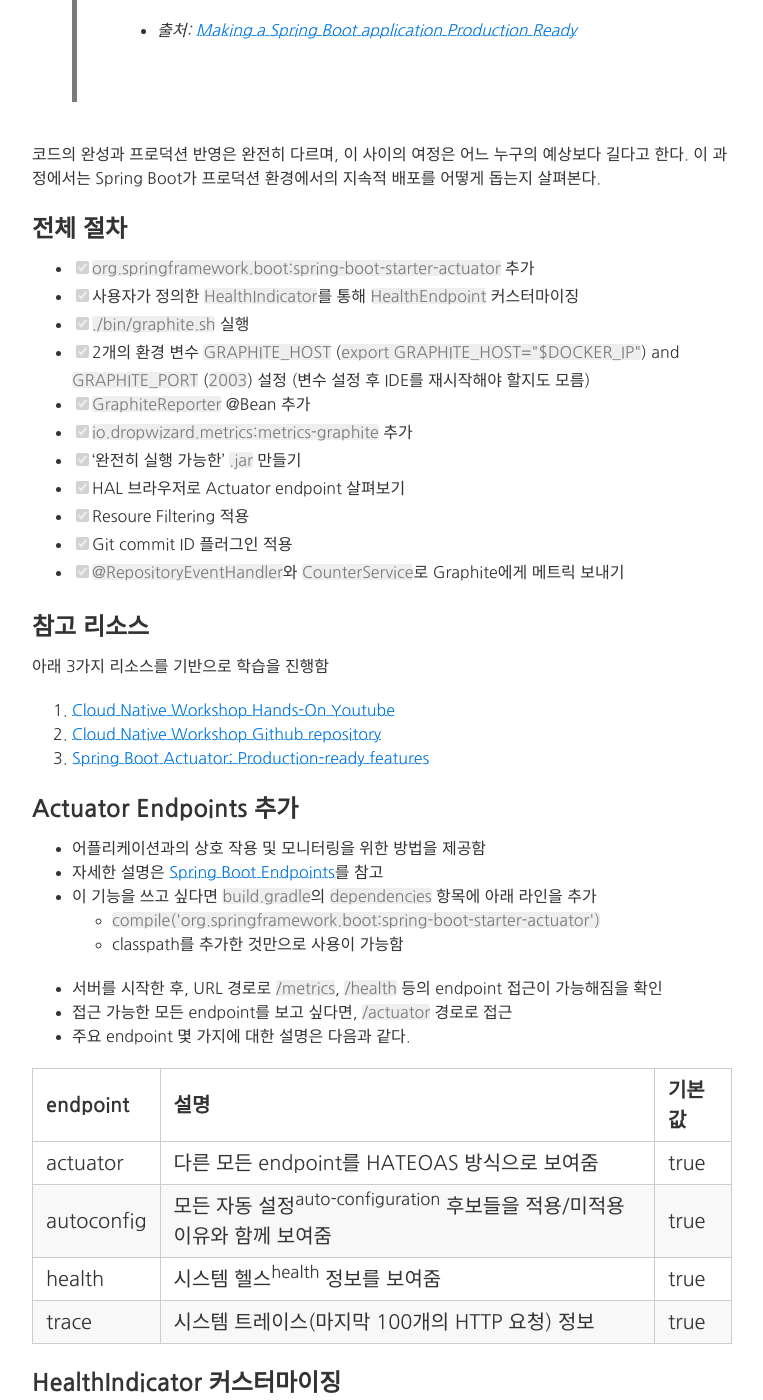
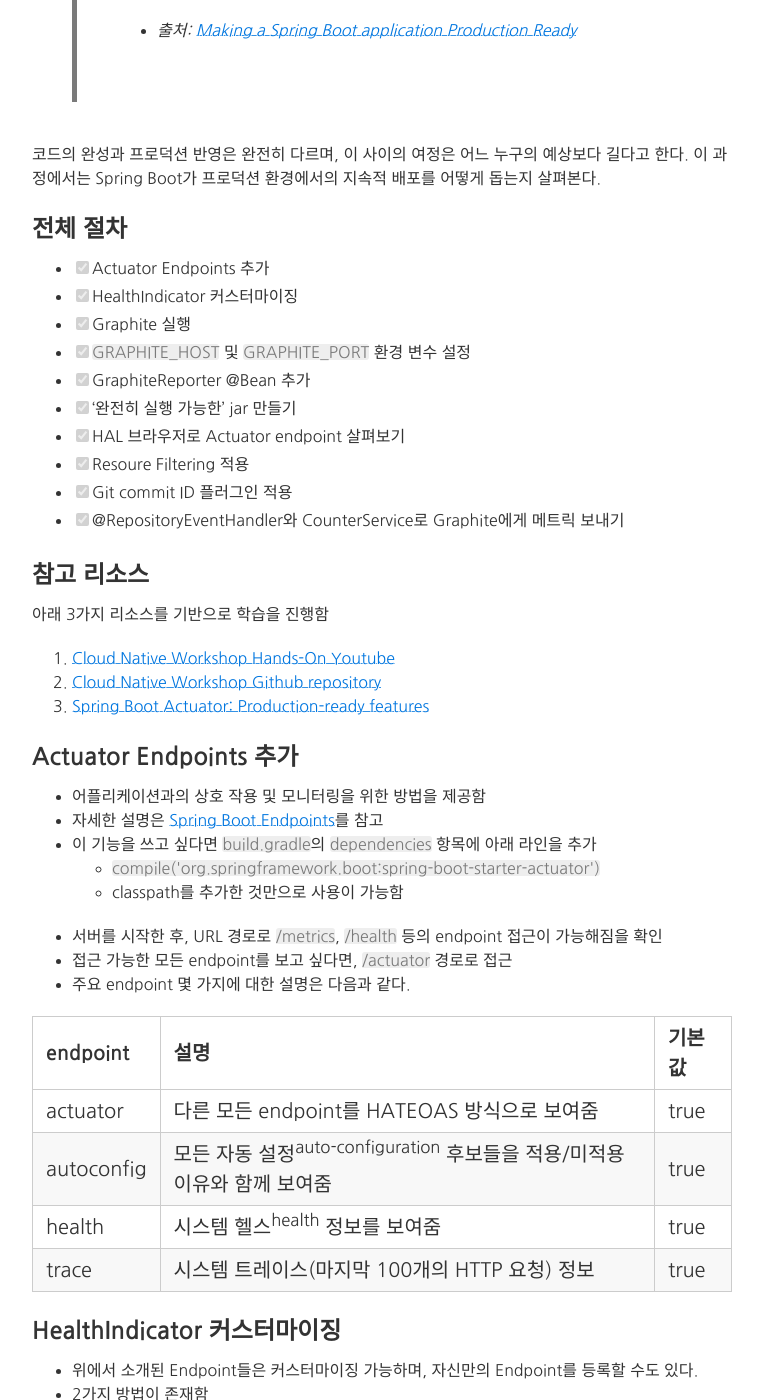
Before and after one commit to codehumane/codehumane.github.io, a Jekyll site: the page built from _posts/2017-01-21-Cloud-Native-Workshop-Day2-따라하기.md, in a window 1280 px wide and 1400 px high, scrolled down 551 px. Shown: the whole window, without its empty margins (258-1021 px from the left). Built offline with Jekyll 4.4.1, drawn with Linux system fonts in a browser that asks for light colours; some of the changed text lies outside the part shown.

Commit message:
Cloud Native Workshop Day2 따라하기 정리

````diff
--- a/_posts/2017-01-21-Cloud-Native-Workshop-Day2-따라하기.md
+++ b/_posts/2017-01-21-Cloud-Native-Workshop-Day2-따라하기.md
@@ -19,17 +19,16 @@
 
 ## 전체 절차
 
-- [x] `org.springframework.boot:spring-boot-starter-actuator` 추가
-- [x] 사용자가 정의한 `HealthIndicator`를 통해 `HealthEndpoint` 커스터마이징
-- [x] `./bin/graphite.sh` 실행
-- [x] 2개의 환경 변수 `GRAPHITE_HOST` (`export GRAPHITE_HOST="$DOCKER_IP"`) and `GRAPHITE_PORT` (`2003`) 설정 (변수 설정 후 IDE를 재시작해야 할지도 모름)
-- [x] `GraphiteReporter` @Bean 추가
-- [x] `io.dropwizard.metrics:metrics-graphite` 추가
-- [x] '완전히 실행 가능한' `.jar` 만들기
+- [x] Actuator Endpoints 추가
+- [x] HealthIndicator 커스터마이징
+- [x] Graphite 실행
+- [x] `GRAPHITE_HOST` 및 `GRAPHITE_PORT` 환경 변수 설정
+- [x] GraphiteReporter @Bean 추가
+- [x] '완전히 실행 가능한' jar 만들기
 - [x] HAL 브라우저로 Actuator endpoint 살펴보기
 - [x] Resoure Filtering 적용
 - [x] Git commit ID 플러그인 적용
-- [x] `@RepositoryEventHandler`와 `CounterService`로 Graphite에게 메트릭 보내기
+- [x] @RepositoryEventHandler와 CounterService로 Graphite에게 메트릭 보내기
 
 ## 참고 리소스
 
@@ -67,8 +66,8 @@
 - 먼저, endpoint 접근 prefix를 `/admin`으로 설정하는 작업
     + `src/main/resources/application.properties` 파일 열기
     + `management.context-path=/admin` 설정 추가
-- 다음으로, 사용자 정의 `HealthIndicator`를 등록
-    + `org.springframework.boot.actuate.health.HealthIndicator` 구현체를 `@Bean`으로 등록
+- 다음으로, 사용자 정의 HealthIndicator를 등록
+    + `org.springframework.boot.actuate.health.HealthIndicator` 구현체를 @Bean으로 등록
 
 ```java
 @Bean
@@ -84,7 +83,7 @@
 
 - 어플리케이션을 재시작하면 아래 2가지 변경 사항이 확인됨
     + endpoint 경로가 `/health` 대신 `/admin/health` 경로로 바뀜
-    + `healthIndicator`의 `status` 항목 값이 `health.status.custom`로 바뀜
+    + healthIndicator의 status 항목 값이 `health.status.custom`로 바뀜
 
 ## Graphite 실행
 
@@ -279,14 +278,14 @@
 [ERROR] [org.gradle.BuildExceptionReporter] 	... 64 more
 ```
 
-- 이 플러그인의 [Git Repository](https://github.com/n0mer/gradle-git-properties)로 가서 [에러나는 코드 부분](https://github.com/n0mer/gradle-git-properties/blob/master/src/main/groovy/com/gorylenko/GitPropertiesPlugin.groovy#L73)을 열어보면 대략 다음과 같은 코드가 보임
+- [이 플러그인의 Git Repository](https://github.com/n0mer/gradle-git-properties)로 가서 [에러나는 코드 부분](https://github.com/n0mer/gradle-git-properties/blob/master/src/main/groovy/com/gorylenko/GitPropertiesPlugin.groovy#L73)을 열어보면 대략 다음과 같은 코드가 보임
 
 ```gradle
 def repo = Grgit.open(dir: project.gitProperties.gitRepositoryRoot ?: project.rootProject.file('.'))
 ```
 
 - 현재 프로젝트의 최상위 경로가 git repository의 root가 아니어서 발생하는 문제임을 예상할 수 있음
-    + 좀 더 자세한 원인은 `jgit`의 [`BaseRepositoryBuilder`](https://github.com/spearce/jgit/blob/master/org.eclipse.jgit/src/org/eclipse/jgit/lib/BaseRepositoryBuilder.java) 참고
+    + 좀 더 자세한 원인은 `jgit`의 [BaseRepositoryBuilder](https://github.com/spearce/jgit/blob/master/org.eclipse.jgit/src/org/eclipse/jgit/lib/BaseRepositoryBuilder.java) 참고
 - `build.gradle`에 아래 내용을 추가한다.
 
 ```gradle
@@ -304,9 +303,9 @@
 management.info.git.mode=full
 ```
 
-## `@RepositoryEventHandler`와 `CounterService`로 Graphite에게 메트릭 보내기
+## @RepositoryEventHandler와 CounterService로 Graphite에게 메트릭 보내기
 
-- [`Entity`의 이벤트를 처리하는 방법](http://docs.spring.io/spring-data/rest/docs/2.0.x/reference/html/events-chapter.html) 중의 하나로 `@RepositoryEventHandler` 애노테이션이 존재함
+- [`Entity`의 이벤트를 처리하는 방법](http://docs.spring.io/spring-data/rest/docs/2.0.x/reference/html/events-chapter.html) 중의 하나로 @RepositoryEventHandler 애노테이션이 존재함
 - 이벤트의 종류는 6가지임
     + BeforeCreateEvent
     + AfterCreateEvent
@@ -316,7 +315,7 @@
     + AfterLinkSaveEvent
     + BeforeDeleteEvent
     + AfterDeleteEvent
-- [자신만의 메트릭을 기록](https://docs.spring.io/spring-boot/docs/current/reference/html/production-ready-metrics.html)하기 위해 [`CounterService`](https://github.com/spring-projects/spring-boot/blob/v1.4.3.RELEASE/spring-boot-actuator/src/main/java/org/springframework/boot/actuate/metrics/CounterService.java)나 [`GaugeService`](https://github.com/spring-projects/spring-boot/blob/v1.4.3.RELEASE/spring-boot-actuator/src/main/java/org/springframework/boot/actuate/metrics/GaugeService.java)를 이용할 수 있음
+- [자신만의 메트릭을 기록](https://docs.spring.io/spring-boot/docs/current/reference/html/production-ready-metrics.html)하기 위해 [CounterService](https://github.com/spring-projects/spring-boot/blob/v1.4.3.RELEASE/spring-boot-actuator/src/main/java/org/springframework/boot/actuate/metrics/CounterService.java)나 [GaugeService](https://github.com/spring-projects/spring-boot/blob/v1.4.3.RELEASE/spring-boot-actuator/src/main/java/org/springframework/boot/actuate/metrics/GaugeService.java)를 이용할 수 있음
 - 메트릭의 이름으로는 어느 것이나 사용가능하지만, 메트릭을 보내는 툴의 가이드라인을 따르는 것이 좋음
     + Graphite는 여기 [가이드라인](https://matt.aimonetti.net/posts/2013/06/26/practical-guide-to-graphite-monitoring/)을 참고
 - day1에서 작성했던 `Resrevation`의 생성과 소멸을 Graphite로 전송하기 위해 아래 코드를 작성
````
Also changed, not shown: other parts of _posts/2017-01-21-Cloud-Native-Workshop-Day2-따라하기.md (+8 -8 lines).
